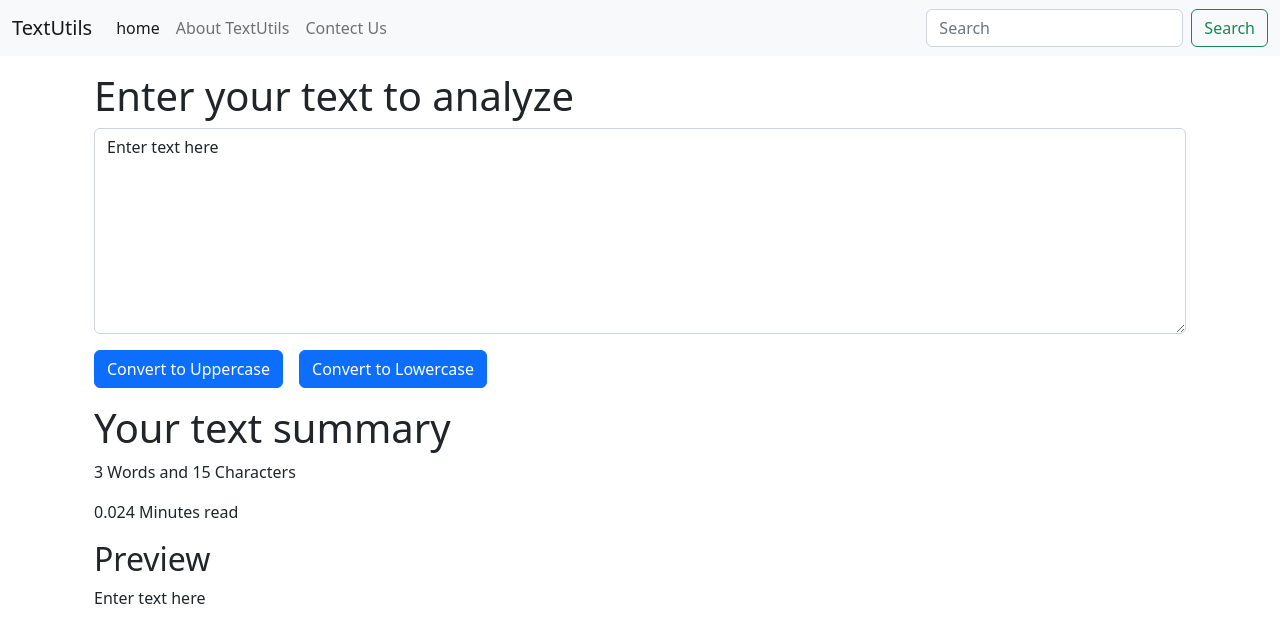
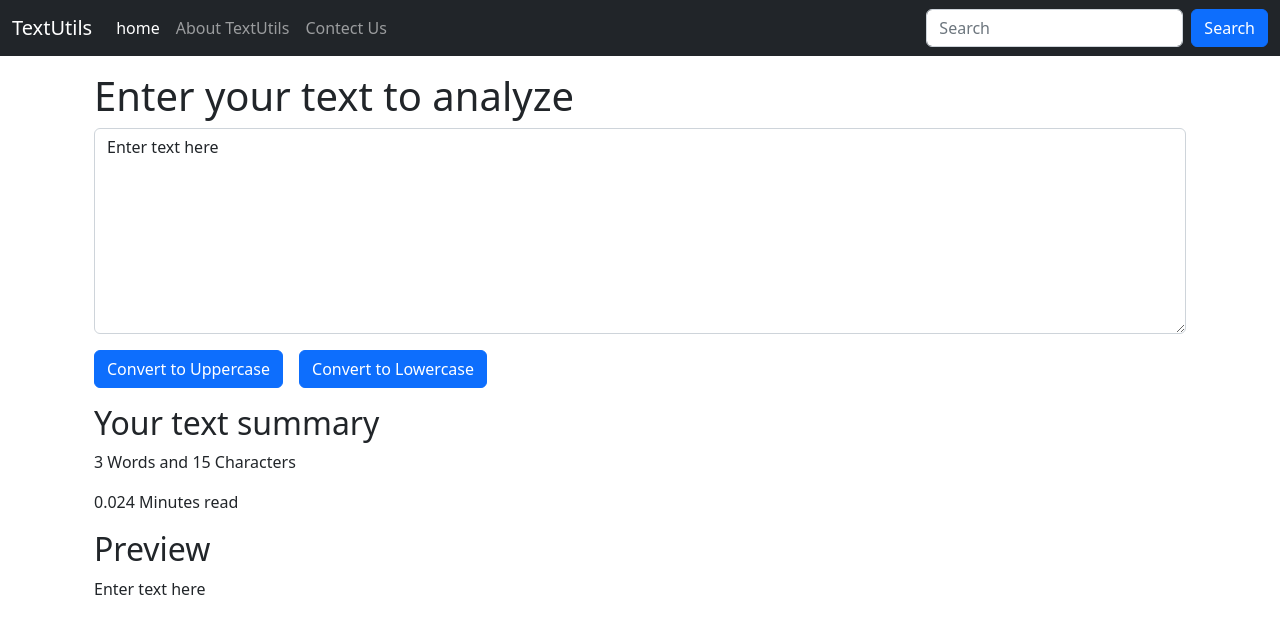
Before and after one commit to jenilsangani/TextUtils, a React (Create React App) app: page / in a window 1280 px wide. Shown: the top 642 px of the page. Built offline with nearby package versions, Linux system fonts and the light colour scheme.

Commit message:
change navbar color

```diff
--- a/src/components/Navbar.js
+++ b/src/components/Navbar.js
@@ -3,7 +3,7 @@ import PropTypes from "prop-types";
 
 export default function Navbar(props) {
   return (
-    <nav className="navbar navbar-expand-lg bg-light">
+    <nav className="navbar navbar-expand-lg navbar-dark bg-dark">
       <div className="container-fluid">
         <a className="navbar-brand" href="/">
           {props.title}
@@ -44,7 +44,7 @@ export default function Navbar(props) {
               placeholder="Search"
               aria-label="Search"
             />
-            <button className="btn btn-outline-success" type="submit">
+            <button className="btn btn-primary" type="submit">
               Search
             </button>
           </form>
--- a/src/components/TextForm.js
+++ b/src/components/TextForm.js
@@ -47,7 +47,7 @@ export default function TextForm(props) {
         </button>
       </div>
       <div className="container my-3">
-        <h1>Your text summary</h1>
+        <h2>Your text summary</h2>
         <p>
           {text.split(" ").length} Words and {text.length} Characters
         </p>
```
